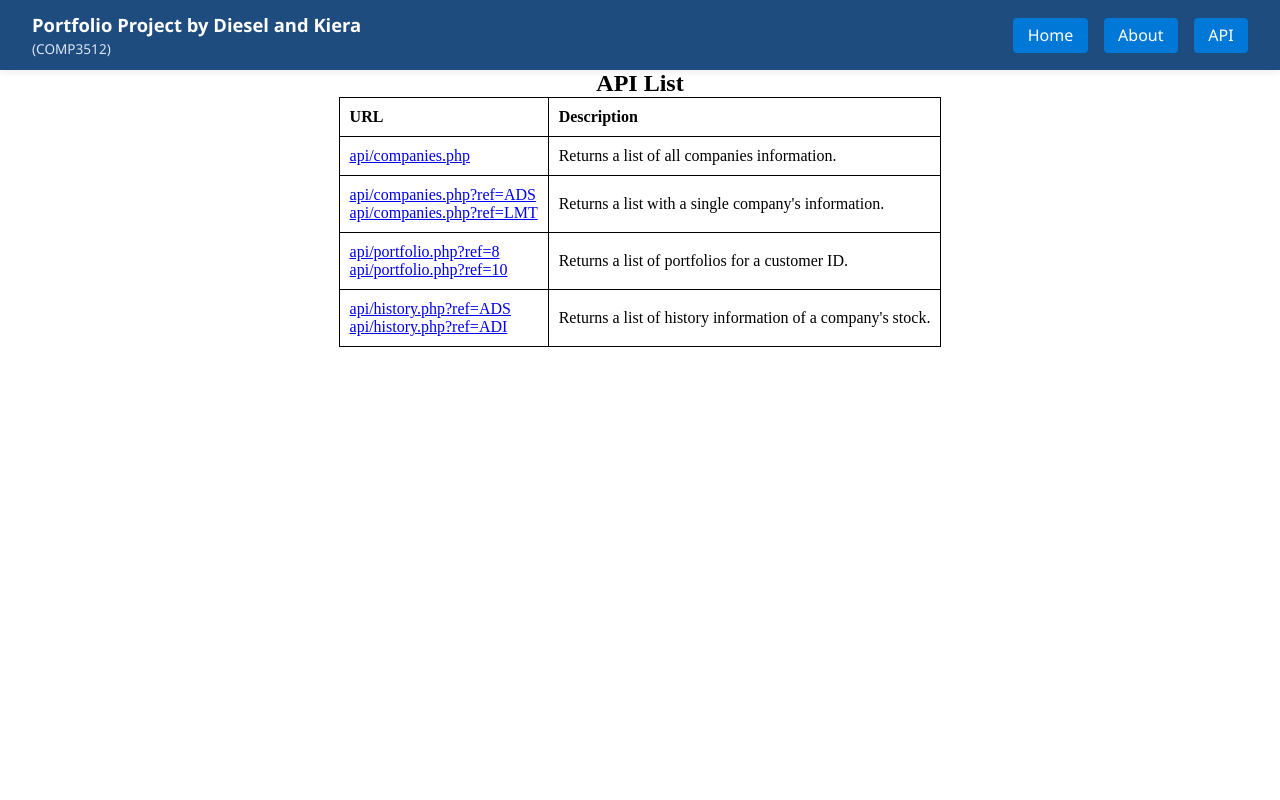
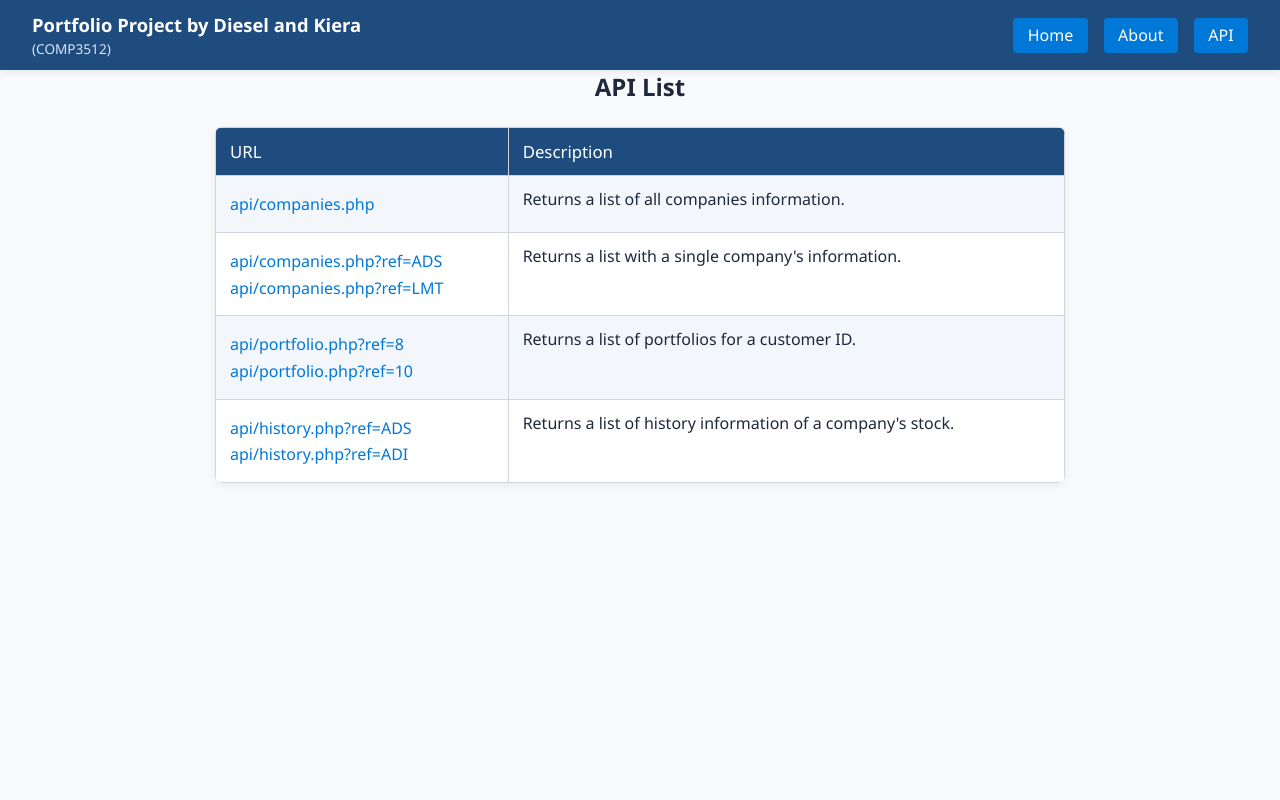
Before and after one commit to kd1012/comp3512Assign1, a PHP site: page /apiTester.php in a window 1280 px wide. Run offline with PHP 8.4, Linux system fonts and the light colour scheme.

```diff
--- a/apiTester.php
+++ b/apiTester.php
@@ -11,7 +11,7 @@ $apiList = [
  * Builds the API list table from an array of [["url1", "url2", ...], "description"]
  */
 function mkApiTbl($apiList) {
-    echo "<table>";
+    echo '<table class="api-table">';
 
     // Make the table headers
     echo "<tr>";
@@ -46,14 +46,16 @@ function mkApiTbl($apiList) {
     <?php require_once "includes/meta.inc.php";?>
     <link rel="stylesheet" href="css/apiTester.css">
 </head>
-<body>
+<body id="apibody">
     <?php require_once "includes/header.inc.php";?>
 <main>
+    <section class="api-header">
     <h2>API List</h2>
+    </section>
+    <section class="api-table-section">
     <?php mkApiTbl($apiList); ?>
+    </section>
 </main>
-<footer>
 
-</footer>
 </body>
 </html>
--- a/css/apiTester.css
+++ b/css/apiTester.css
@@ -1,18 +1,161 @@
-main {
-    text-align: center;
+/* ============================================================
+   API TESTER PAGE — consistent with index & company pages
+============================================================ */
+:root {
+  --primary-color: #1f4c7f;
+  --accent-color: #0078d7;
+  --success-color: #16a34a;
+  --text-color: #1e293b;
+  --border-color: #d1d5db;
+  --bg-color: #f9fafc;
+  --light-bg: #ffffff;
+  --muted-text: #64748b;
+  --radius: 8px;
+  --shadow: 0 2px 8px rgba(0, 0, 0, 0.08);
+  --font-family: "Segoe UI", Roboto, Helvetica, Arial, sans-serif;
 }
 
-table {
-    text-align: left;
-    margin: 0 auto;
+/* ============================================================
+   BASE PAGE
+============================================================ */
+body#apibody {
+  font-family: var(--font-family);
+  background-color: var(--bg-color);
+  color: var(--text-color);
+  margin: 0;
+  display: flex;
+  flex-direction: column;
+  min-height: 100vh;
 }
 
-table, th, td {
-    border: 1px solid black;
-    border-collapse: collapse;
-    padding: 10px;
+main.api-container {
+  padding: 2.5rem 2rem;
+  max-width: 900px;
+  margin: 0 auto;
+  display: flex;
+  flex-direction: column;
+  gap: 2rem;
 }
 
-td>ul {
-    list-style-type: none;
+/* ============================================================
+   HEADER
+============================================================ */
+.api-header {
+  text-align: center;
+  margin-bottom: 1.5rem;
 }
+
+.api-header h1 {
+  font-size: 2.4rem; /* ✅ larger heading */
+  color: var(--primary-color);
+  margin-bottom: 0.3rem;
+}
+
+.api-header .subtitle {
+  font-size: 1.05rem;
+  color: var(--muted-text);
+}
+
+/* ============================================================
+   TABLE SECTION
+============================================================ */
+.api-table-section {
+  display: flex;
+  flex-direction: column;
+  align-items: center;
+  gap: 1rem;
+}
+
+.api-table-section h2 {
+  text-align: center;
+  color: var(--primary-color);
+  font-size: 1.5rem;
+  margin-bottom: 0.75rem;
+}
+
+table.api-table {
+  border-collapse: collapse;
+  width: 95%; /* ✅ slightly wider table */
+  max-width: 850px; /* ✅ still centered, but larger */
+  background: var(--light-bg);
+  box-shadow: var(--shadow);
+  border-radius: var(--radius);
+  overflow: hidden;
+  margin: 0 auto;
+  font-size: 1rem; /* ✅ increased font size inside table */
+}
+
+table.api-table th,
+table.api-table td {
+  border: 1px solid var(--border-color);
+  padding: 12px 14px;
+  text-align: left;
+  vertical-align: top;
+}
+
+table.api-table th {
+  background-color: var(--primary-color);
+  color: white;
+  font-weight: 500;
+  font-size: 1.05rem;
+}
+
+table.api-table td ul {
+  list-style-type: none;
+  padding: 0;
+  margin: 0;
+}
+
+table.api-table td li {
+  margin: 0.3rem 0;
+}
+
+table.api-table td a {
+  color: var(--accent-color);
+  text-decoration: none;
+  font-weight: 500;
+  word-break: break-all;
+}
+
+table.api-table td a:hover {
+  text-decoration: underline;
+}
+
+table.api-table tr:nth-child(even) td {
+  background-color: #f3f6fb;
+}
+
+table.api-table tr:hover td {
+  background-color: #e7eff9;
+  transition: background-color 0.2s ease;
+}
+
+/* ============================================================
+   FOOTER
+============================================================ */
+footer {
+  text-align: center;
+  background-color: #f1f5f9;
+  color: var(--muted-text);
+  padding: 1rem 0;
+  border-top: 1px solid var(--border-color);
+  font-size: 0.9rem;
+}
+
+/* ============================================================
+   RESPONSIVE
+============================================================ */
+@media (max-width: 768px) {
+  main.api-container {
+    padding: 1rem;
+  }
+
+  table.api-table {
+    width: 100%;
+    font-size: 0.95rem;
+  }
+
+  .api-header h1 {
+    font-size: 1.9rem;
+  }
+}
```
